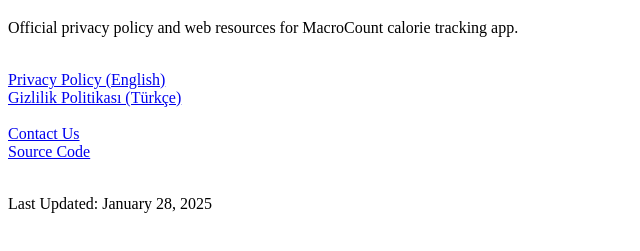
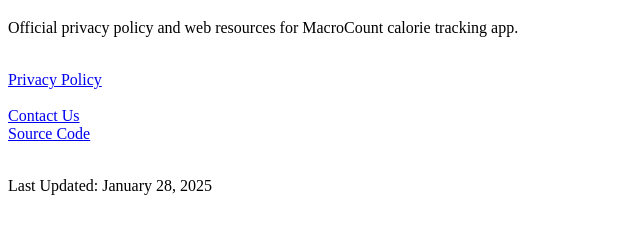
Before and after one commit to emirkeles/macrocount, a plain HTML site: page index.html in a window 1280 px wide. Shown: the part 61-312 px from the top of the page, without its empty margins (0-640 px from the left). Drawn offline with Linux system fonts and the light colour scheme.

Commit message:
Update index.html to remove Turkish language link

```diff
--- a/index.html
+++ b/index.html
@@ -4,9 +4,7 @@
 <h1>MacroCount</h1>
 <p>Official privacy policy and web resources for MacroCount calorie tracking app.</p>
 <br>
-<a href="privacy-policy.html">Privacy Policy (English)</a>
-<br>
-<a href="privacy-policy-tr.html">Gizlilik Politikası (Türkçe)</a>
+<a href="privacy-policy.html">Privacy Policy</a>
 <br>
 <br>
 <a href="mailto:privacy@macrocount.app">Contact Us</a>
```
